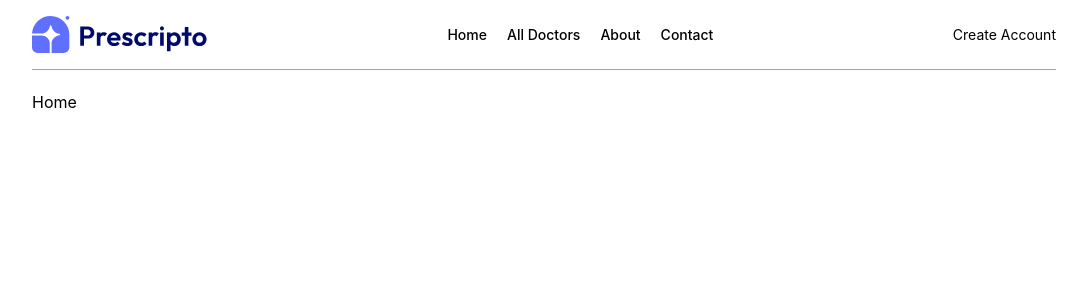
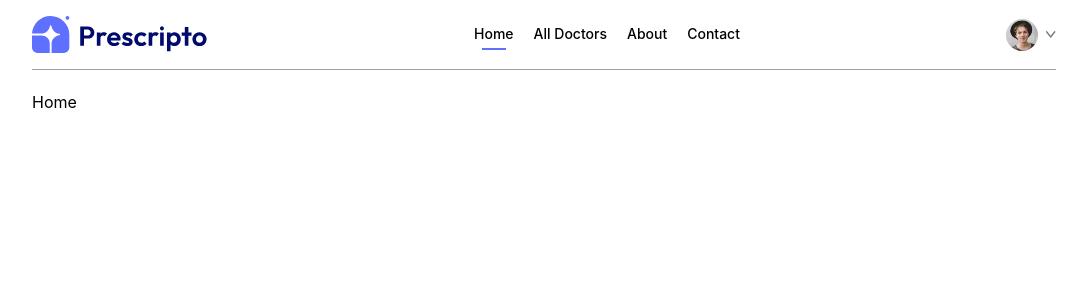
Before and after one commit to Shakithyanshaw/prescripto, a React (Vite) app in the folder frontend/: page / in a window 1280 px wide. Shown: the top 300 px of the page, without its empty margins (96-1183 px from the left). Built offline with nearby package versions, Linux system fonts and the light colour scheme.

Commit message:
integrate useNavigate and auth state handling in navbar

```diff
--- a/frontend/src/components/Navbar.jsx
+++ b/frontend/src/components/Navbar.jsx
@@ -1,8 +1,13 @@
-import React from 'react';
+import React, { useState } from 'react';
 import { assets } from '../assets/assets';
-import { NavLink } from 'react-router-dom';
+import { NavLink, useNavigate } from 'react-router-dom';
 
 const Navbar = () => {
+  const navigate = useNavigate();
+
+  const [showMenu, setShowMenu] = useState(false);
+  const [token, setToken] = useState(true);
+
   return (
     <div className="flex items-center justify-between text-sm py-4 mb-5 border-b border-b-gray-400">
       <img className="w-44 cursor-pointer" src={assets.logo} alt="" />
@@ -24,8 +29,37 @@
           <hr className="border-none outline-none h-0.5 bg-primary w-3/5 m-auto hidden" />
         </NavLink>
       </ul>
-      <div>
-        <button>Create Account</button>
+      <div className="flex items-center gap-4">
+        {token ? (
+          <div className="flex items-center gap-2 cursor-pointer group relative">
+            <img className="w-8 rounded-full" src={assets.profile_pic} alt="" />
+            <img className="w-2.5 " src={assets.dropdown_icon} alt="" />
+            <div className="absolute top-0 right-0 pt-14 text-base font-medium text-gray-600 z-20 hidden group-hover:block">
+              <div className="min-w-48 bg-stone-100 flex flex-col gap-4 p-4">
+                <p
+                  onClick={() => navigate('/my-profile')}
+                  className="hover:text-black cursor-pointer"
+                >
+                  My Profile
+                </p>
+                <p
+                  onClick={() => navigate('/my-appointments')}
+                  className="hover:text-black cursor-pointer"
+                >
+                  My Appointments
+                </p>
+                <p className="hover:text-black cursor-pointer">Logout</p>
+              </div>
+            </div>
+          </div>
+        ) : (
+          <button
+            onClick={() => navigate('/login')}
+            className="bg-primary text-white px-8 py-3 rounded-full font-light hidden md:block"
+          >
+            Create Account
+          </button>
+        )}
       </div>
     </div>
   );
--- a/frontend/src/index.css
+++ b/frontend/src/index.css
@@ -3,3 +3,7 @@
 @theme {
   --color-primary: #5f6fff;
 }
+
+.active hr {
+  @apply block;
+}
```
